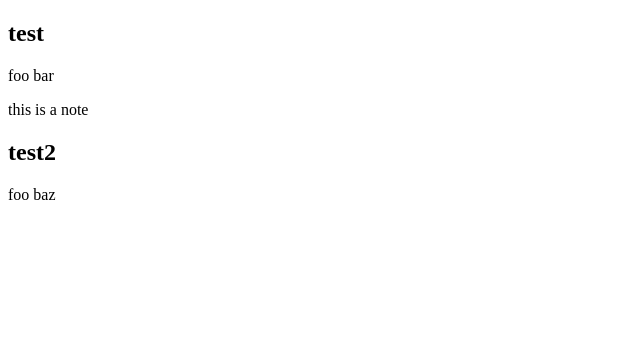
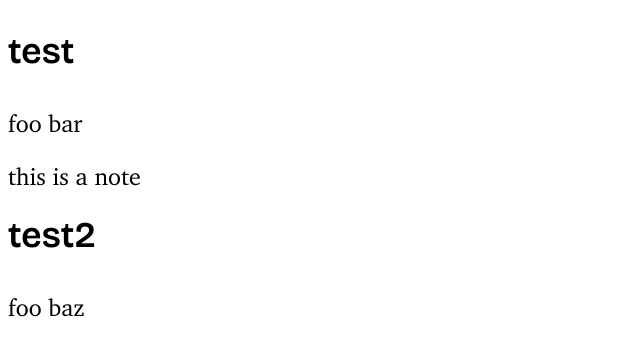
Before and after one commit to nuudlman/talks, a website built with Vite: page eurollvm2025/index.html in a window 1280 px wide. Shown: the whole page, without its empty margins (0-640 px from the left). Built offline with nearby package versions, Linux system fonts and the light colour scheme; what reveal.js would draw is missing.

Commit message:
werewewe

```diff
--- a/eurollvm2025/index.html
+++ b/eurollvm2025/index.html
@@ -5,9 +5,14 @@
     <meta name="viewport" content="width=device-width, initial-scale=1.0, maximum-scale=1.0, user-scalable=no">
     <title>EuroLLVM 2025 Talk</title>
 
+    <link rel="preconnect" href="https://fonts.googleapis.com">
+    <link rel="preconnect" href="https://fonts.gstatic.com" crossorigin>
+    <link href="https://fonts.googleapis.com/css2?family=Bricolage+Grotesque:opsz,wght@12..96,200..800&display=swap" rel="stylesheet">
+
     <link rel="stylesheet" href="/node_modules/reveal.js/dist/reset.css">
     <link rel="stylesheet" href="/node_modules/reveal.js/dist/reveal.css">
     <link rel="stylesheet" href="/src/assets/charter/charter.css">
+    <link rel="stylesheet" href="/src/style.css">
   </head>
   <body>
     <div class="reveal">
--- /dev/null
+++ b/eurollvm2025/src/style.css
@@ -0,0 +1,14 @@
+section {
+    font-family: charter;
+    font-size: 1.5rem;
+    line-height: 1.2;
+}
+
+h2 {
+    font-family: "Bricolage Grotesque", sans-serif;
+    font-optical-sizing: auto;
+    font-weight: 600;
+    font-style: normal;
+    font-variation-settings:
+        "wdth" 100;
+}
```
